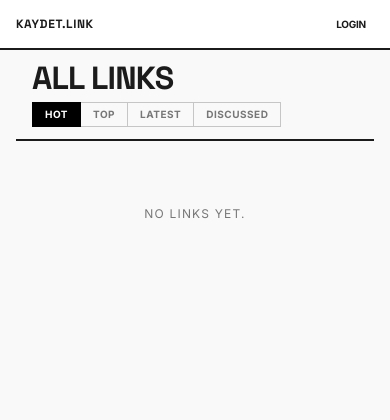
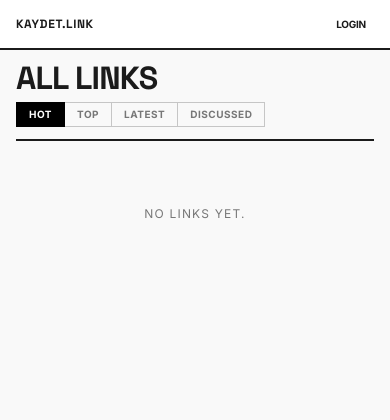
Before and after one commit to miratcan/kaydet.link, a Django app: page / in a window 390 px wide. Shown: the top 420 px of the page. Run offline with Django 5.2, Linux system fonts and the light colour scheme; data that the repository does not hold is empty.

Commit message:
Remove horizontal padding from feed-header and link-list
Wrapper already provides padding, these were doubling it.

Co-Authored-By: Claude Opus 4.6 (1M context) <noreply@anthropic.com>

```diff
--- a/core/static/css/style.css
+++ b/core/static/css/style.css
@@ -253,7 +253,7 @@ body > footer .footer-links a:hover {
   display: flex;
   align-items: baseline;
   justify-content: space-between;
-  padding: var(--gap-xl) var(--gap-lg) var(--gap-lg);
+  padding: var(--gap-xl) 0 var(--gap-lg);
   border-bottom: 2px solid var(--color-border);
 }
 
@@ -301,7 +301,7 @@ body > footer .footer-links a:hover {
     flex-direction: column;
     align-items: flex-start;
     gap: var(--gap-sm);
-    padding: var(--gap-md) var(--gap-lg);
+    padding: var(--gap-md) 0;
   }
   .ordering {
     overflow-x: auto;
@@ -315,7 +315,7 @@ body > footer .footer-links a:hover {
   display: grid;
   grid-template-columns: repeat(3, 1fr);
   gap: var(--gap-lg);
-  padding: var(--gap-lg);
+  padding: var(--gap-lg) 0;
 }
 
 @media (max-width: 768px) {
```
